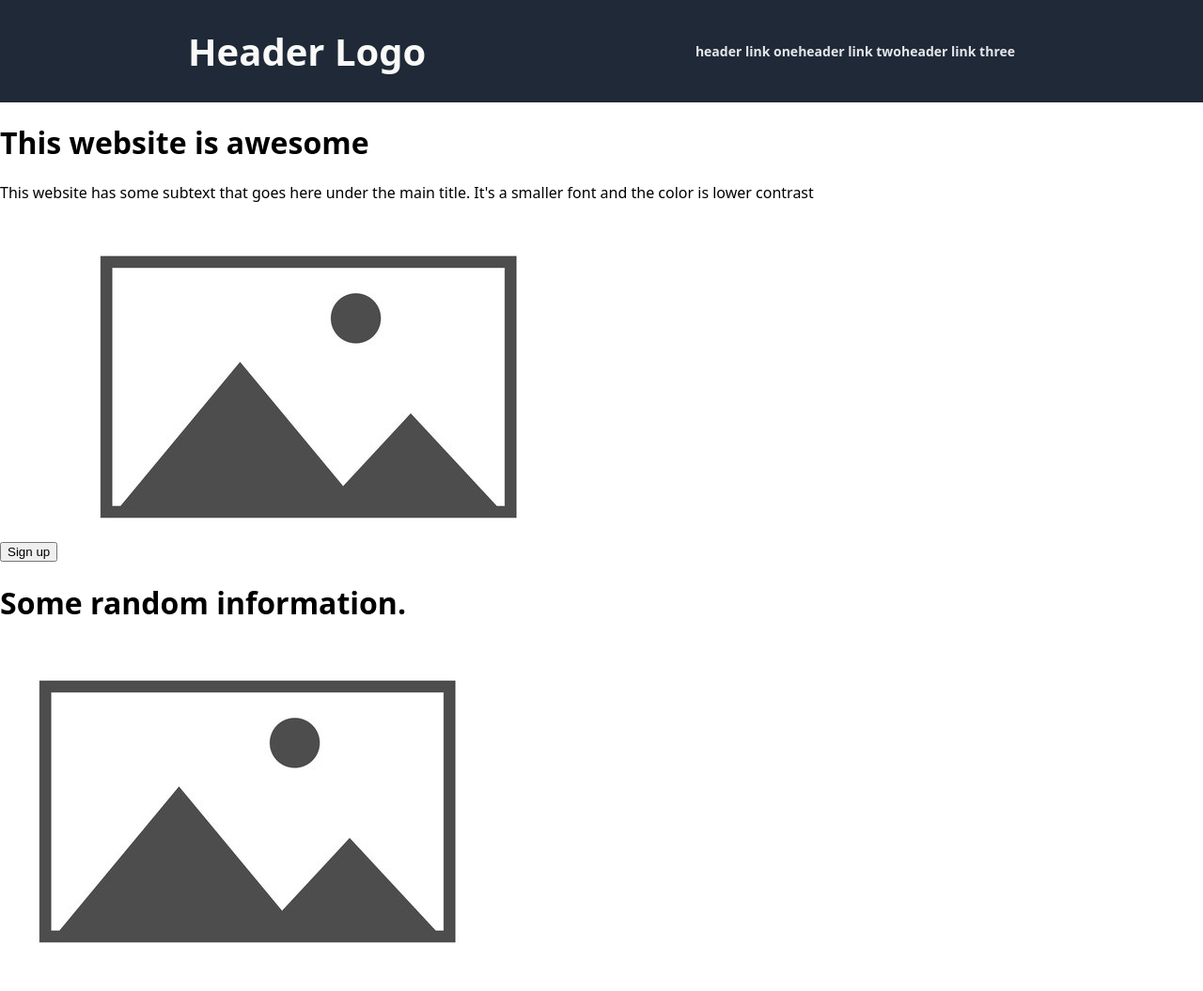
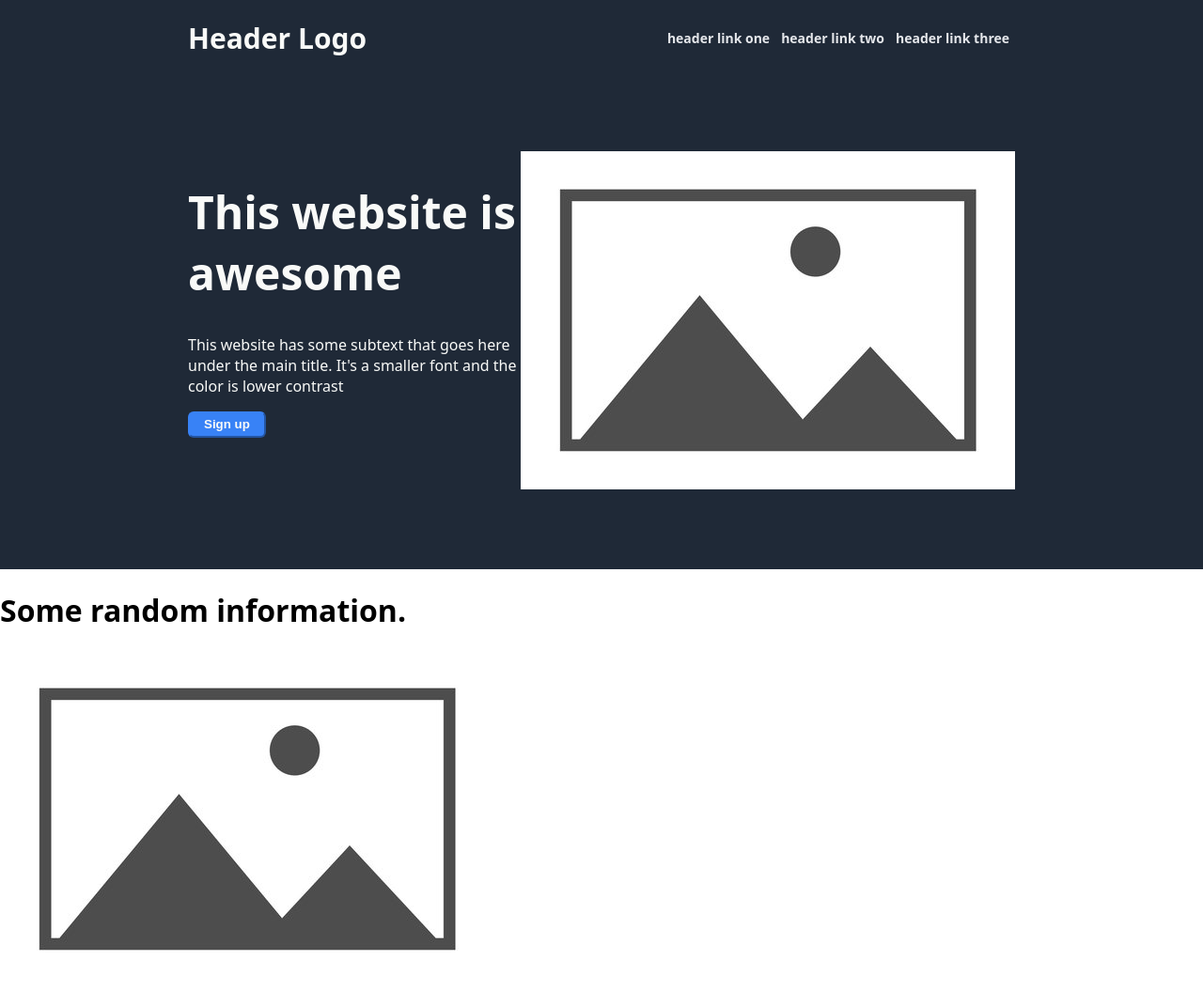
Before and after one commit to strawbrryyjam/landing-page, a plain HTML site: page index.html in a window 1280 px wide. Shown: the top 1055 px of the page at 94% size. Drawn offline with Linux system fonts and the light colour scheme.

Commit message:
Container 2 layout
Basic layout finished, still need to fix image height and width.

```diff
--- a/index.html
+++ b/index.html
@@ -12,22 +12,25 @@
 
 <body>
     <div class="container-1">
-        <h1 class="header">Header Logo</h1>
-        <h2>header link one  </h2>
-        <h2>header link two  </h2>
-        <h2>header link three  </h2>
+        <h1 class="container-1-header">Header Logo</h1>
+        <h2 class="link">header link one</h2>
+        <h2 class="link">header link two</h2>
+        <h2 class="link">header link three</h2>
     </div>
 
-    <div id="section-2">
-        <h1>This website is awesome</h1>
-        <p>This website has some subtext that goes here under the main title. It's a smaller font and the color is lower contrast</p>
-        <button class="button">Sign up</button>
-
-        <img src="images/placeholder.jpg">
+    <div class="container-2">
+        <div class="one">
+            <h1 class="Hero">This website is awesome</h1>
+            <p>This website has some subtext that goes here under the main title. It's a smaller font and the color is lower contrast</p>
+            <button class="button">Sign up</button>
+        </div>
+        <div class="two">
+            <img src="images/placeholder.jpg">
+        </div>
     </div>
 
-    <div id="section-3">
-        <h1 class="section-3-title">Some random information.</h1>
+    <div class="container-3">
+        <h1 class="container-3-title">Some random information.</h1>
 
         <div class="image-des">
             <img src="images/placeholder.jpg">
@@ -52,7 +55,7 @@
 
     </div>
 
-    <div id="section-4">
+    <div id="container-4">
         <p>You will only know true patience when a mosquito lands on your balls</p>
         <h1>-Sun Tzu, probably</h1>
 
--- a/styles.css
+++ b/styles.css
@@ -2,27 +2,66 @@ body {
     margin: 0;
     font-family: system-ui, -apple-system, BlinkMacSystemFont, 'Segoe UI', Roboto, Oxygen, Ubuntu, Cantarell, 'Open Sans', 'Helvetica Neue', sans-serif;
 }
+
+ /* Container 1 */
 
 .container-1 {
     background-color: #1f2937;
     padding-left: 200px;
     padding-right: 200px;
     color: #f9faf8;
-    font-size: 20px;
+    font-size: 15px;
     display: flex;
     justify-content: end;
     align-items: center;
 
 }
 
-
-
-.header {
+.container-1-header {
     margin-right: auto;
 }
 
+.link {
+    font-size: 14px;
+    color: #e5e7eb;
+    margin: 6px;
+}
 
-h2 {
-    font-size: 14px;
-    color: #e5e7eb
+/* Container 2 */
+
+.container-2 {
+    padding-top: 80px;
+    background-color: #1f2937;
+    padding-left: 200px;
+    padding-right: 200px;
+    color: #f9faf8;
+    display: inline-flex;
+    padding-bottom: 80px;
+    flex
 }
+
+.Hero {
+    color: #f9faf8;
+    font-size: 48px;
+    font-weight: bolder;
+}
+
+.one {
+    display: inline-block;
+}
+
+.button {
+    background-color: #3882f6;
+    color:#f9faf8;
+    padding: 4px;
+    padding-bottom: 5px;
+    padding-left: 15px;
+    padding-right: 15px;
+    font-weight: bold;
+    border-radius: 6px;
+    border-color:#3882f6;
+}
+
+.container-2 .two {
+    flex-basis: 10%;
+}
```
